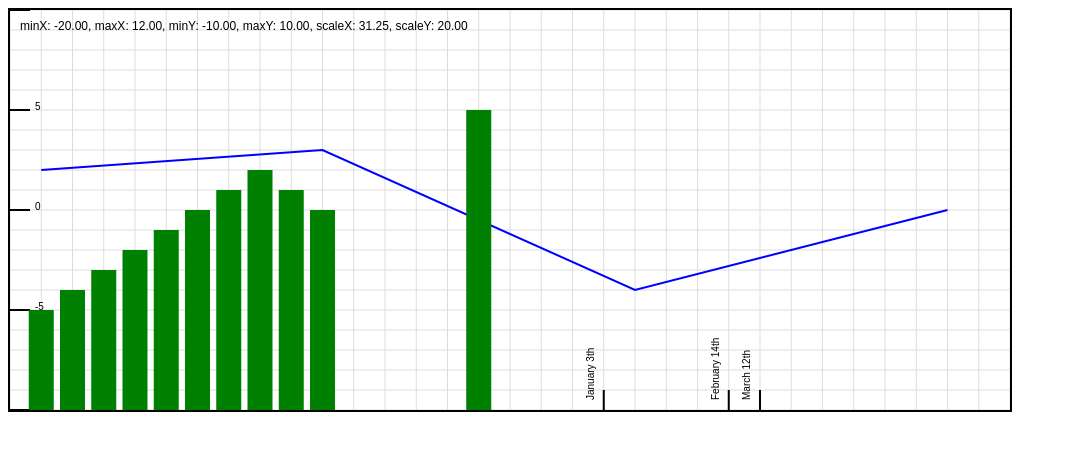
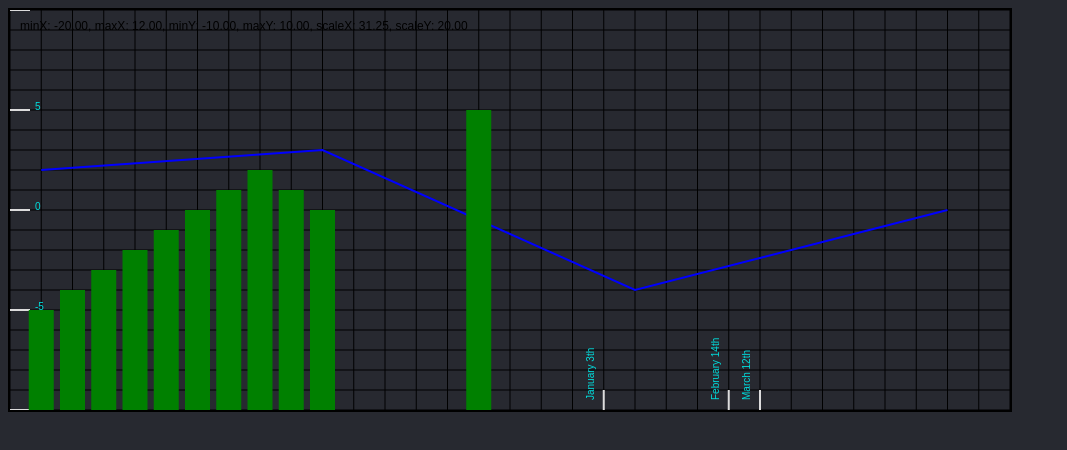
Before and after one commit to stuberlo/graphs, a plain HTML site: page index.html in a window 1280 px wide. Shown: the whole page, without its empty margins (0-1067 px from the left). Drawn offline with Linux system fonts and the light colour scheme.

Commit message:
some different colors

```diff
--- a/graph.js
+++ b/graph.js
@@ -1,3 +1,8 @@
+const GRID_LINES_COLOR = "#000000",
+TIC_LABEL_COLOR = "#00DDDD",
+TIC_LINE_COLOR = "#DDDDDD",
+AXES_COLOR = "#000000";
+
 export class Graph {
     constructor(canvasId) {
         this.canvas = document.getElementById(canvasId);
@@ -67,7 +72,7 @@ export class Graph {
         const canvas = this.canvas;
 
         ctx.beginPath();
-        ctx.strokeStyle = "#000000";
+        ctx.strokeStyle = AXES_COLOR
         ctx.lineWidth = 2;
 
         if (this.maxY >= 0 && this.minY <= 0) {
@@ -91,7 +96,7 @@ export class Graph {
         const canvas = this.canvas;
 
         ctx.beginPath();
-        ctx.strokeStyle = "#000000";
+        ctx.strokeStyle = TIC_LINE_COLOR
         ctx.lineWidth = 2;
 
         const ticLength = 20
@@ -110,7 +115,7 @@ export class Graph {
                 ctx.translate(x, y);
                 ctx.rotate(axis === 'x' ? -Math.PI/2: 0);
                 ctx.font = "10px Arial";
-                ctx.fillStyle = "#000000";
+                ctx.fillStyle = TIC_LABEL_COLOR
                 ctx.fillText(
                         label,
                         axis === 'x' ? 10 : axis === 'y' ? ticLength + 5 : 0,
@@ -127,7 +132,7 @@ export class Graph {
         const canvas = this.canvas;
 
         ctx.beginPath();
-        ctx.strokeStyle = "#DDDDDD";
+        ctx.strokeStyle = GRID_LINES_COLOR;
         ctx.lineWidth = 1;
 
         for (const xpos of gridLinesData(this.minX, this.maxX, this.scaleX)) {
--- a/index.html
+++ b/index.html
@@ -4,7 +4,7 @@
     <title>Graphs</title>
 </head>
 
-<body>
+<body style="background-color:#272930">
     <canvas id="graphCanvas"></canvas>
 </body>
 
```
